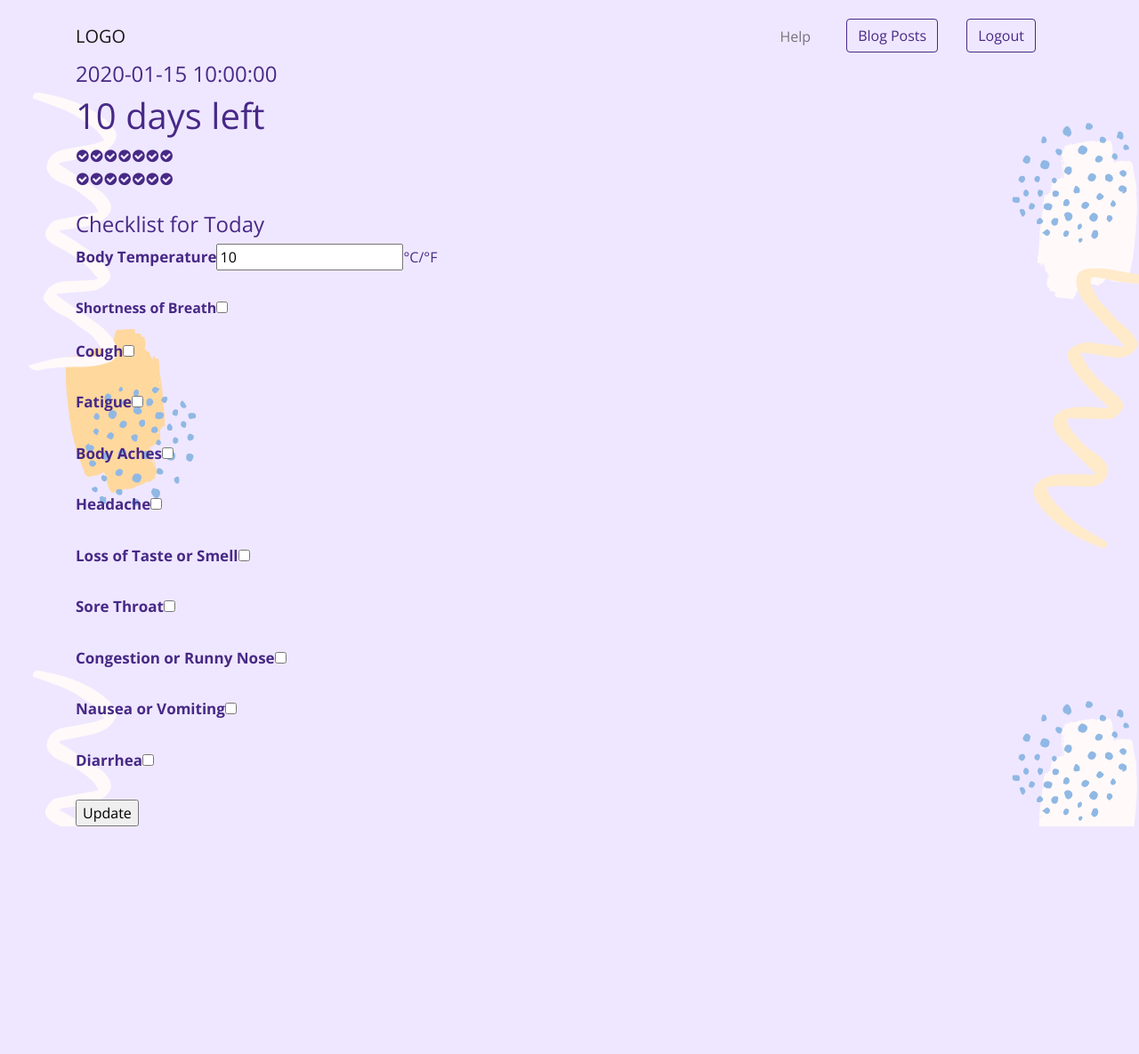
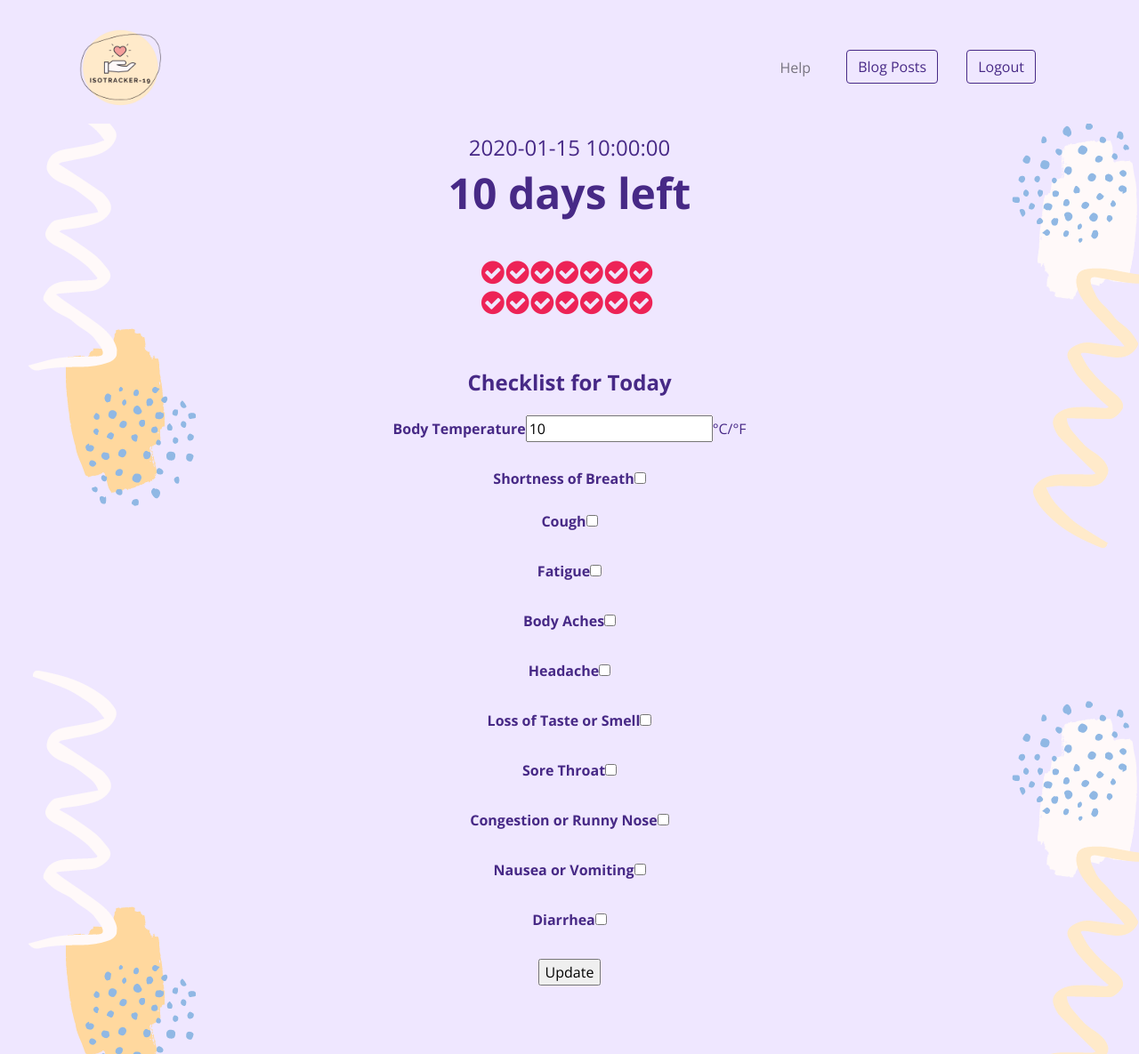
Before and after one commit to bekahma/isotracker-19, a Flask app: template templates/tracker.html in a window 1280 px wide. Shown: the whole page at 89% size. Before the commit the page ends 929 px from the top, so only its background shows below. Run offline with Flask 2, Linux system fonts and the light colour scheme; the template is opened without the code that fills it: most values are stand-ins (such as "Sample title", 1, 10 or a date in 2020); some libraries are stand-ins or nearby versions.

Commit message:
Finish styling

```diff
--- a/app.py
+++ b/app.py
@@ -42,12 +42,13 @@ def getPastData(uid, days):
                         rate = 1
                         break
                 elif key != 'date':
-                    if oneDay[key] == 1:
+                    if oneDay[key] == '1':
                         rate = 1
                         break
             pastData.append(rate)
         else:
             pastData.append(None)
+    print(pastData)
     return pastData
 
 @app.route('/', methods = ['GET', 'POST'])
@@ -222,7 +223,7 @@ def addPost():
             "blogPost": blogPost
         }
         db.child("posts").child(timestamp).set(data)
-        results = db.child("posts").order_by_key().limit_to_last(10).get()
+        results = db.child("posts").order_by_key().limit_to_last(20).get()
         posts = []
         for item in results.each():
             posts.append(item.val())
@@ -233,7 +234,7 @@ def addPost():
 @app.route('/getPost', methods=['GET', 'POST'] )
 def getPost():
     if session.get('uid'):
-        results = db.child("posts").order_by_key().limit_to_last(10).get()
+        results = db.child("posts").order_by_key().limit_to_last(20).get()
         posts = []
         for item in results.each():
             posts.append(item.val())
--- a/static/css/styles.css
+++ b/static/css/styles.css
@@ -26,8 +26,8 @@ nav {
 }
 
 .landing {
-    margin-top: 18%;
-    margin-bottom: 22%;
+    margin-top: 12%;
+    margin-bottom: 16%;
     align-items: center;
 }
 
@@ -52,7 +52,7 @@ nav {
     text-align: center;
 }
 .features {
-    margin-top: 12%;
+    margin-top: 18%;
     margin-bottom: 12%;
 }
 
--- a/static/css/tracker.css
+++ b/static/css/tracker.css
@@ -1,5 +1,5 @@
 .tracker {
-    margin-top: 8%;
+    margin-top: 1%;
     text-align: center;
 }
 
@@ -10,13 +10,17 @@
 
 .count-display {
     align-items: center;
+    text-align: center;
 }
 
 .count-display i {
     font-size: 30px;
 }
 
-table, th, td {
+table, tr, td {
+    margin-left: 41%;
+    margin-top:4%;
+    margin-bottom:3%;
     text-align: center;
 }
 
--- a/templates/tracker.html
+++ b/templates/tracker.html
@@ -12,7 +12,8 @@
 
 		<title>COVID-19 Isolation Tracker</title>
     <link rel="stylesheet" href={{ url_for('static', filename='css/styles.css') }}>
-        <link rel="stylesheet" href={{ url_for('static', filename='css/login.css') }}>
+    <!-- <link rel="stylesheet" href={{ url_for('static', filename='css/login.css') }}> -->
+		<link rel="stylesheet" href={{ url_for('static', filename='css/tracker.css') }}>
 	</head>
 
 	<body>
@@ -20,7 +21,7 @@
 		<!-- Navbar -->
 		<nav class="navbar navbar-expand-lg navbar-light" style="background-color: #efe7ff;">
 			<div class="container">
-			  <a class="navbar-brand" href="#">LOGO</a>
+			  <a class="navbar-brand" href="#"><img src="static/assets/images/logo.png" alt="My test image" width="100" height="100"></a>
 			  <button class="navbar-toggler" type="button" data-toggle="collapse" data-target="#navbarNav" aria-controls="navbarNav" aria-expanded="false" aria-label="Toggle navigation">
 				<span class="navbar-toggler-icon"></span>
 			  </button>
@@ -53,7 +54,7 @@
 													{% elif pastData[i] == 0%}
 														<td><i class="fa fa-check-circle"></i></td>
 													{% else %}
-																<td><i class="fa fa-check-circle"></i></td>
+														<td><i class="fa fa-check-circle" style="color:#ED2356;"></i></td>
 													{% endif %}
 												{% endfor %}
                     </tr>
@@ -64,7 +65,7 @@
 													{% elif pastData[i] == 0%}
 														<td><i class="fa fa-check-circle"></i></td>
 													{% else %}
-																<td><i class="fa fa-check-circle"></i></td>
+														<td><i class="fa fa-check-circle" style="color:#ED2356;"></i></td>
 													{% endif %}
 												{% endfor %}
                     </tr>
@@ -74,7 +75,7 @@
 				<br>
 				{% if daysLeft > 0 %}
 				<div class="container">
-              <h4>Checklist for Today</h4>
+          <h4 style="margin-bottom: 2%;"><b>Checklist for Today</b></h4>
           <div class="count-display">
             <table>
               <form id="checkbox" method="POST" action="/checklist" >
```
Also changed, not shown: static/css/posts.css (added, +9 -0 lines), templates/posts.html (+41 -6 lines). Lines whose indentation alone changed are shown as unchanged.
